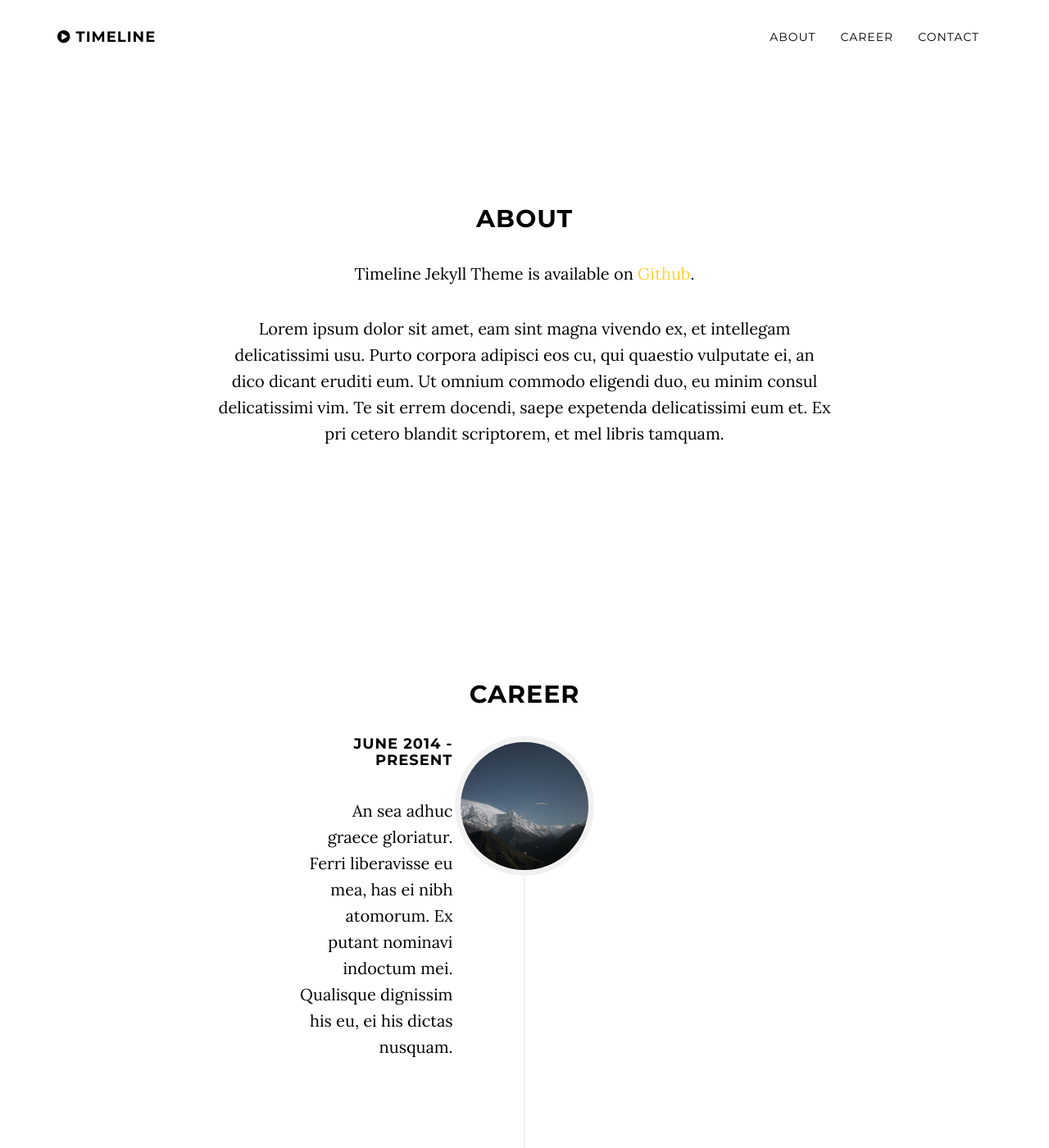
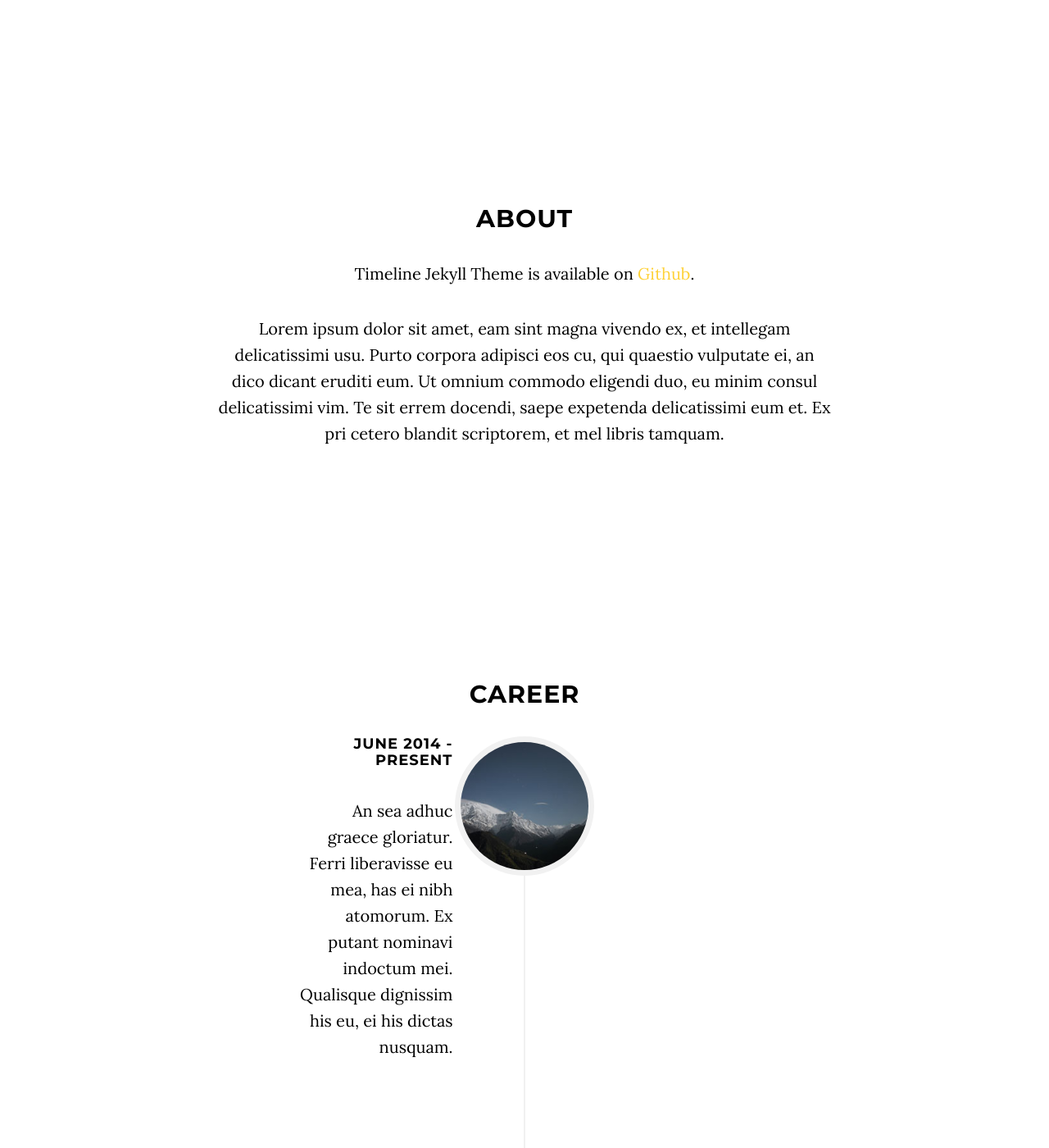
Before and after one commit to SavidDu/kirby_dev, a Jekyll site: the page built from index.html, in a window 1280 px wide and 1400 px high. Shown: the whole window at 82% size. Built offline with Jekyll 4.4.1, drawn with Linux system fonts in a browser that asks for light colours.

Commit message:
Update grayscale.css

```diff
--- a/css/grayscale.css
+++ b/css/grayscale.css
@@ -82,7 +82,7 @@ a:focus {
 .navbar-custom .navbar-brand .navbar-toggle {
     padding: 4px 6px;
     font-size: 16px;
-    color: #fff;
+    color: #000;
 }
 
 .navbar-custom .navbar-brand .navbar-toggle:focus,
@@ -91,7 +91,7 @@ a:focus {
 }
 
 .navbar-custom a {
-    color: #000;
+    color: #fff;
 }
 
 .navbar-custom .nav li.active {
```
